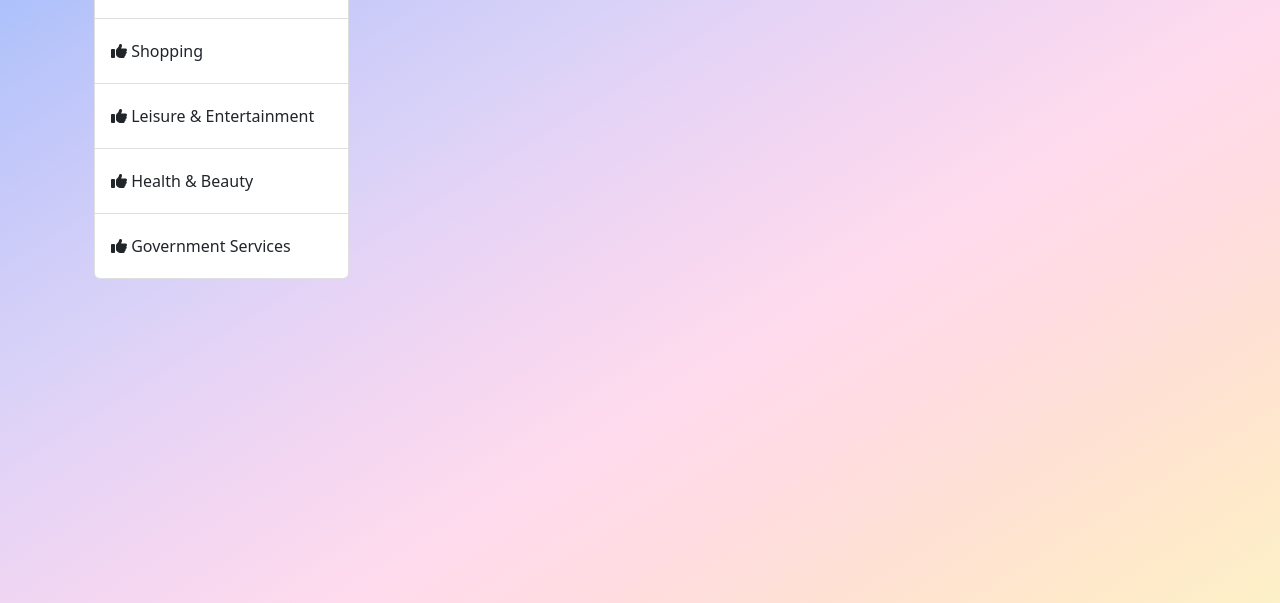
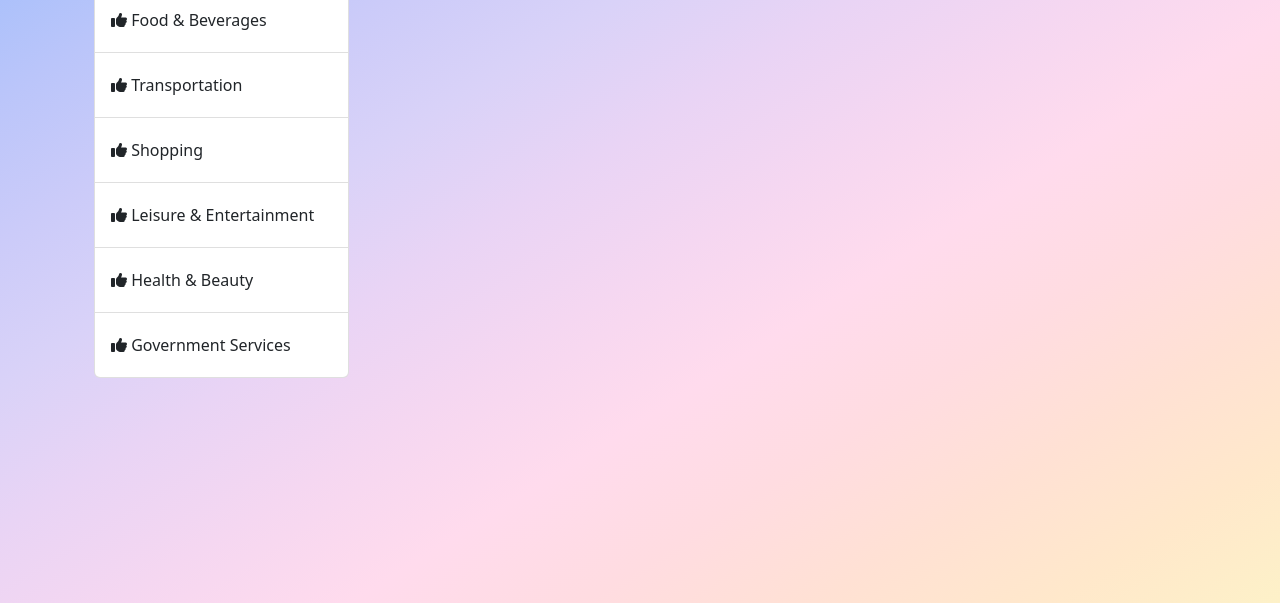
Before and after one commit to nikosajadi/Average-transaction-by-category, a React app: page / in a window 1280 px wide. Shown: the part 197-800 px from the top of the page. Built offline with nearby package versions, Linux system fonts and the light colour scheme.

Commit message:
Add Margin to Menu list

```diff
--- a/src/components/Categories.js
+++ b/src/components/Categories.js
@@ -49,6 +49,7 @@ const Categories = () => {
         <div className="row">
           <div className="col-3">
             <ul className="list-group">
+
               {categories.map((cat) => {
                 return (
                   <li
--- a/src/components/assets/css/index.css
+++ b/src/components/assets/css/index.css
@@ -180,7 +180,7 @@ a {
     max-width: 216px;
   }
 }
-
+.list-group{margin-top: 99px}
 .list-group-item {
   padding-top: 20px !important;
   padding-bottom: 20px !important;
```
